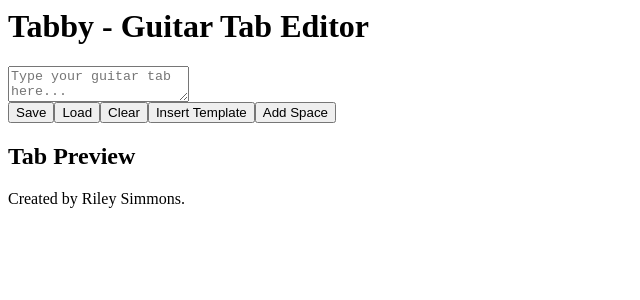
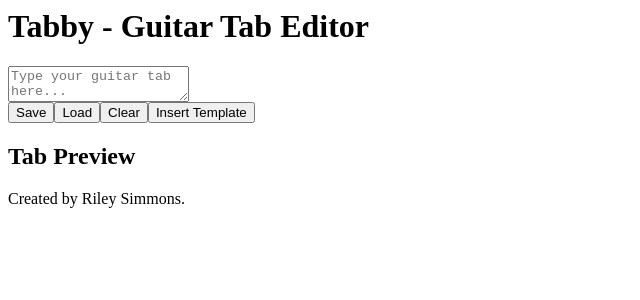
Before and after one commit to Onlyriley/free-guitar-tab-editor, a React (Create React App) app: page / in a window 1280 px wide. Shown: the top 300 px of the page, without its empty margins (0-640 px from the left). Built offline with nearby package versions, Linux system fonts and the light colour scheme.

Commit message:
Deleted broken buttons and fixed saving/loading

```diff
--- a/package.json
+++ b/package.json
@@ -1,7 +1,7 @@
 {
   "name": "tabby",
   "version": "0.1.0",
-  "homepage": "https://onlyriley.github.io/tabby",
+  "homepage": "https://onlyriley.github.io/free-guitar-tab-editor",
   "private": true,
   "dependencies": {
     "@testing-library/jest-dom": "^5.17.0",
--- a/src/TabEditor.js
+++ b/src/TabEditor.js
@@ -7,13 +7,8 @@ function TabEditor() {
 
   // Save the tab to local storage
   const saveTab = () => {
-    const tabId = Date.now().toString(); // Simple unique ID using timestamp
-    localStorage.setItem(tabId, tabText);
+    localStorage.setItem("savedTab", tabText);
     alert("Tab saved!");
-    // Generate the short link with the unique ID
-    const generatedLink = `${window.location.origin}/tab/${tabId}`;
-    alert(`Generated Link: ${generatedLink}`);
-    console.log(generatedLink);
   };
 
   // Load the saved tab from local storage
@@ -36,11 +31,6 @@ D|--------------------|--------------------|--------------------|---------------
 A|--------------------|--------------------|--------------------|--------------------|
 E|--------------------|--------------------|--------------------|--------------------|`;
     setTabText((prevTab) => prevTab + "\n" + template + "\n");
-  };
-
-  // Add a space between the measures
-  const addSpace = () => {
-    setTabText((prevTab) => prevTab + "   "); // Adds some spacing
   };
 
   return (
@@ -77,12 +67,6 @@ E|--------------------|--------------------|--------------------|---------------
         >
           Insert Template
         </button>
-        <button
-          className="px-4 py-2 bg-indigo-600 hover:bg-indigo-700 text-white rounded-lg"
-          onClick={addSpace}
-        >
-          Add Space
-        </button>
       </div>
       <div className="mt-8 w-full max-w-2xl">
         <h2 className="text-2xl font-semibold mb-2">Tab Preview</h2>
```
